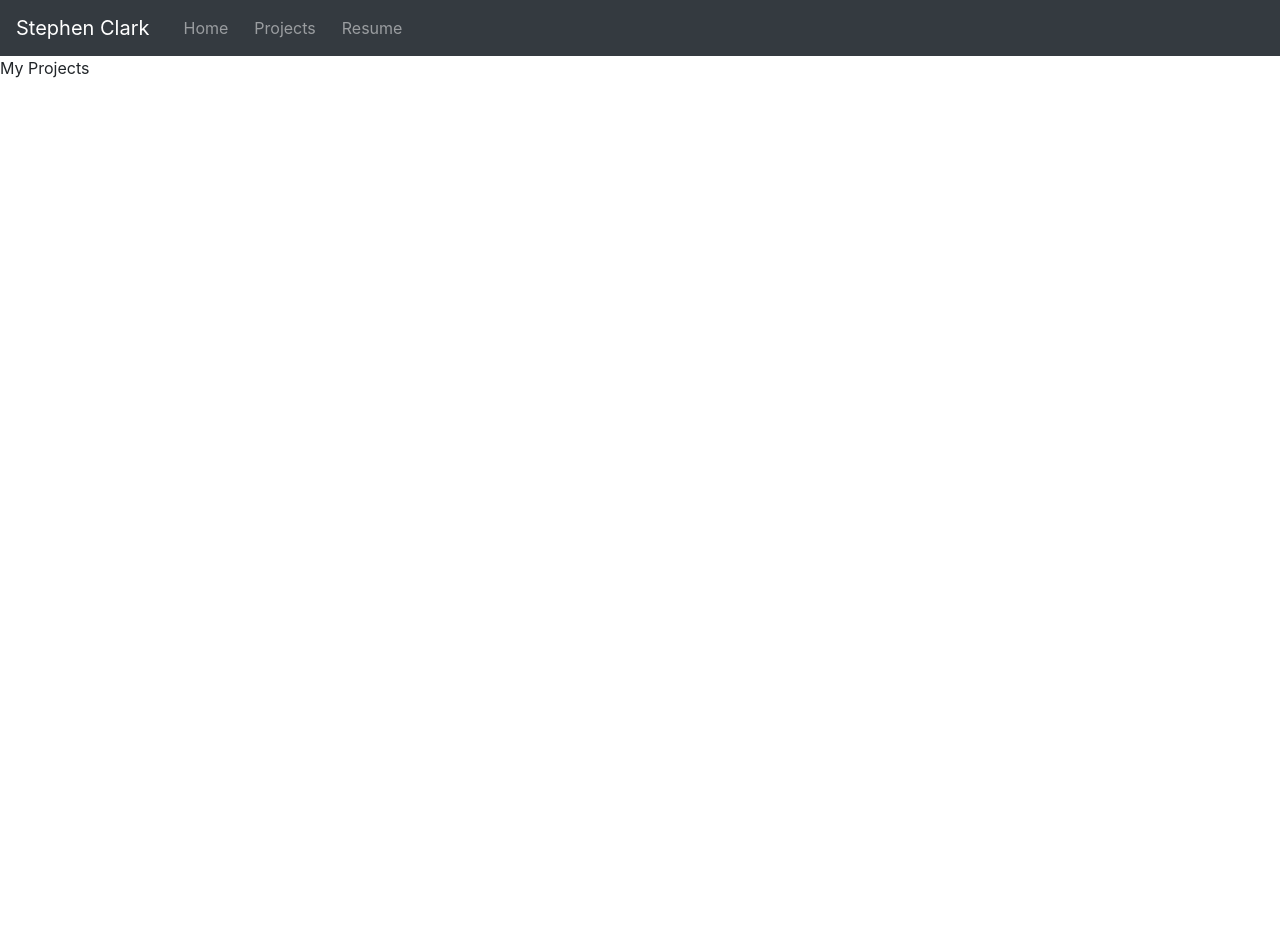
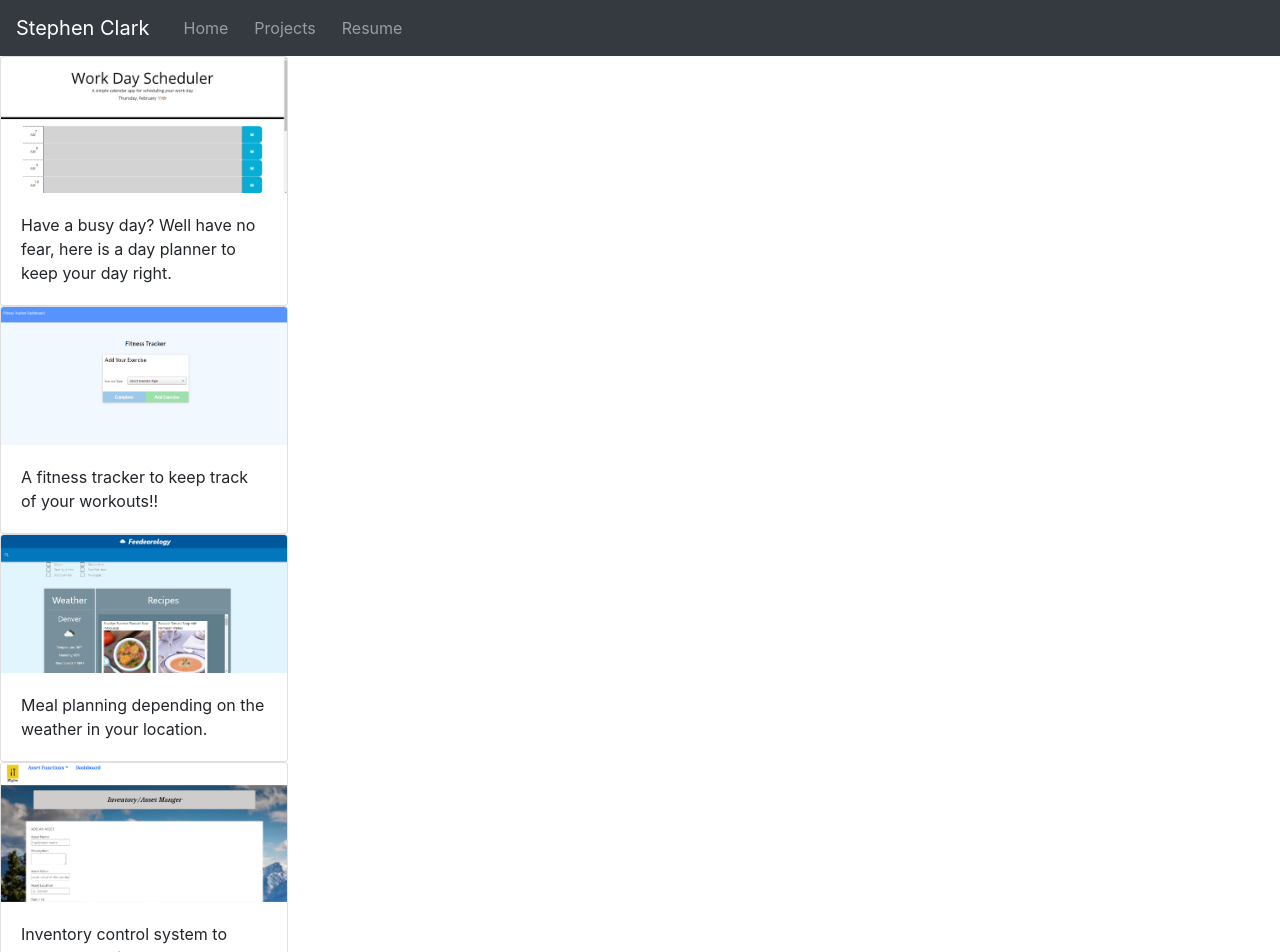
Before and after one commit to sclark417/20-reactPortfolio, a React (Create React App) app: page /projects in a window 1280 px wide. Shown: the top 952 px of the page. Before the commit the page ends 800 px from the top, so only its background shows below. Built offline with nearby package versions, Linux system fonts and the light colour scheme; a web font is replaced by a local one.

Commit message:
making changes

```diff
--- a/src/projects.jsx
+++ b/src/projects.jsx
@@ -1,14 +1,44 @@
 import React from 'react'
+import "bootstrap/dist/css/bootstrap.css";
+
+
 
 
 
 export default function Projects() {
     return (
-        <div>
-            My Projects
+<>
+
+   <div className="card" style={{ width: '18rem' }}>
+  <img src="/dayPlanner.png" className="card-img-top" alt="dayPlanner.png" />
+  <div className="card-body">
+    <p className="card-text">Have a busy day? Well have no fear, here is a day planner to keep your day right.</p>
+ </div>
+</div>
+ <div className="card" style={{ width: '18rem' }}>
+  <img src="/fitness tracker.png" className="card-img-top" alt="fitness tracker" />
+  <div className="card-body">
+    <p className="card-text">A fitness tracker to keep track of your workouts!!</p>
+  </div>
+</div>
+ <div className="card" style={{ width: '18rem' }}>
+  <img src="/Feederology.png" className="card-img-top" alt="Feederology.png" />
+  <div className="card-body">
+    <p className="card-text">Meal planning depending on the weather in your location.</p>
+  </div>
+</div>
+ <div className="card" style={{ width: '18rem' }}>
+  <img src="/IMSystem.png" className="card-img-top" alt="IMSystem.png" />
+  <div className="card-body">
+    <p className="card-text">Inventory control system to keep track of Assets .</p>
+  </div>
+</div>
 
 
 
-        </div>
+
+
+
+        </>
     )
 }
```
Also changed, not shown: public/Feederology.png (renamed from public/project 1.png), public/IMSystem.png (renamed from public/project 2.png).
